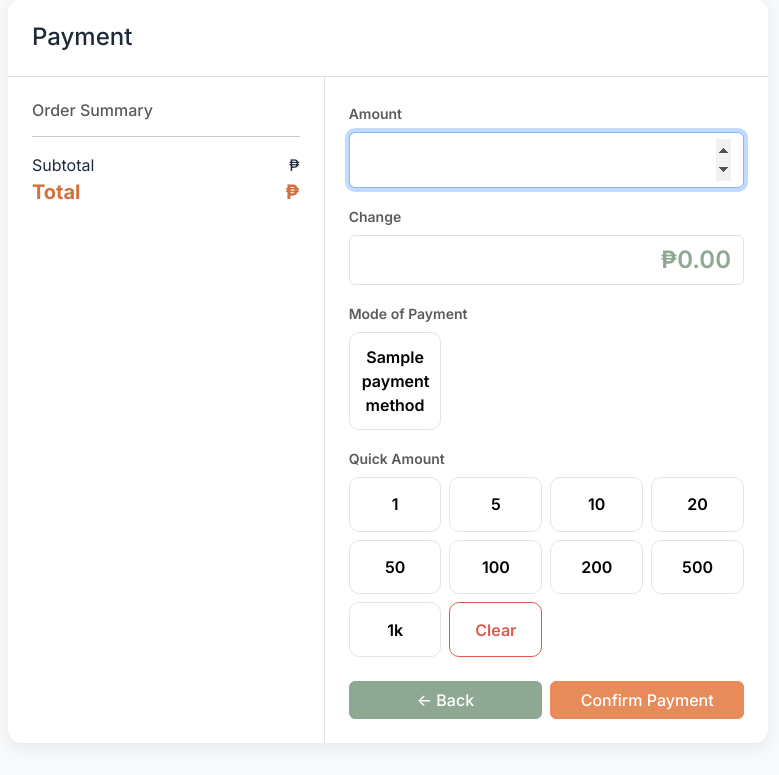
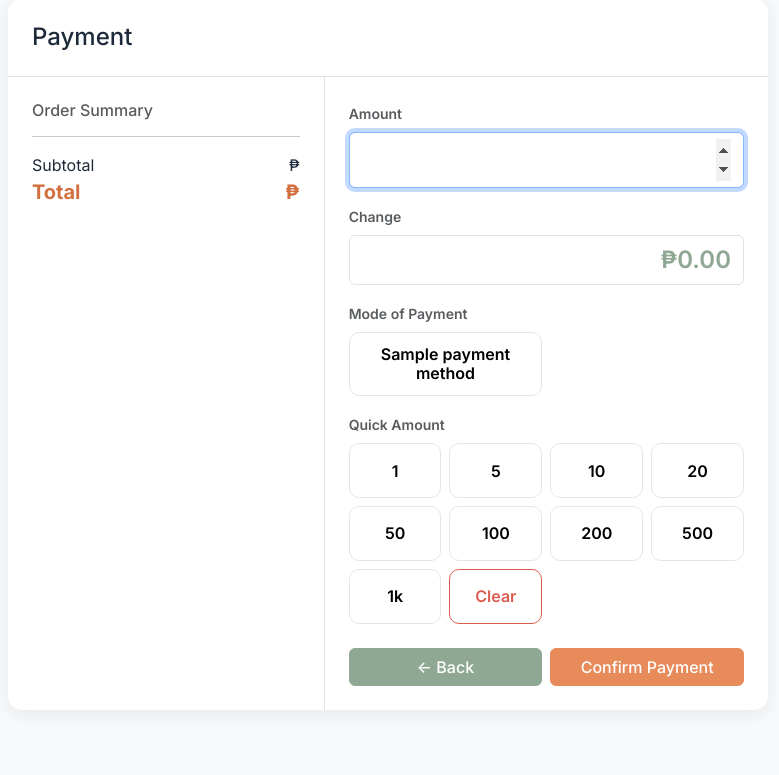
Before and after one commit to eniemennie/SanServeAll, a Django app: template backend/templates/pos/payment.html in a window 1280 px wide. Shown: the part 25-800 px from the top of the page, without its empty margins (252-1031 px from the left). Run offline with Django 5.2, Linux system fonts and the light colour scheme; the template is opened without the code that fills it: most values are stand-ins (such as "Sample title", 1, 10 or a date in 2020).

Commit message:
Fix Payment screen's Mode of Payment buttons wrapping unevenly
Flagged from the live deployed screenshot after tonight's Figma
pass: the 4 payment-method buttons (Cash / GCash / Debit/Credit
Card / Other Digital Banks) were forced into equal-width quarter
columns (row-cols-4), so the longer labels wrapped to 2-3 lines
while the short ones stayed on one -- uneven button heights read
as crowded/messy, independent of the spacing work done elsewhere
tonight.

Fix: switch the row to row-cols-2 (2x2 grid, each button gets
roughly double the width) and give .jc-mode-btn a fixed min-height
plus flex centering so button height stays consistent and text is
centered regardless of how many lines it wraps to.

Quick Amount grid (short numeric labels) and everything else on
this screen is untouched -- this is a narrowly-scoped fix for the
one reported issue, not a redesign of the Payment screen.

No backend/data/behavior changes -- payment method selection logic,
cash/non-cash panel toggling, and change calculation are all
unaffected. 131/131 apps.pos tests pass; black/flake8 clean;
template div tags verified balanced.

Co-Authored-By: Claude Sonnet 5 <noreply@anthropic.com>
Claude-Session: https://claude.ai/code/session_015XWpaJNLYUGuNLPPiFrb3P

```diff
--- a/backend/templates/pos/payment.html
+++ b/backend/templates/pos/payment.html
@@ -25,6 +25,12 @@
         background-color: #fff;
         padding: 0.75rem;
         font-weight: 600;
+        min-height: 3.25rem;
+        display: flex;
+        align-items: center;
+        justify-content: center;
+        text-align: center;
+        line-height: 1.2;
     }
     .jc-mode-btn.active {
         background-color: var(--jc-orange);
@@ -108,7 +114,7 @@
                     </div>
 
                     <label class="form-label fw-semibold small text-muted">Mode of Payment</label>
-                    <div class="row row-cols-4 g-2 mb-3">
+                    <div class="row row-cols-2 g-2 mb-3">
                         {% for value, label in payment_methods %}
                         <div class="col">
                             <button type="button" class="jc-mode-btn w-100 js-payment-mode {% if value == 'CASH' %}active{% endif %}" data-value="{{ value }}">
```
